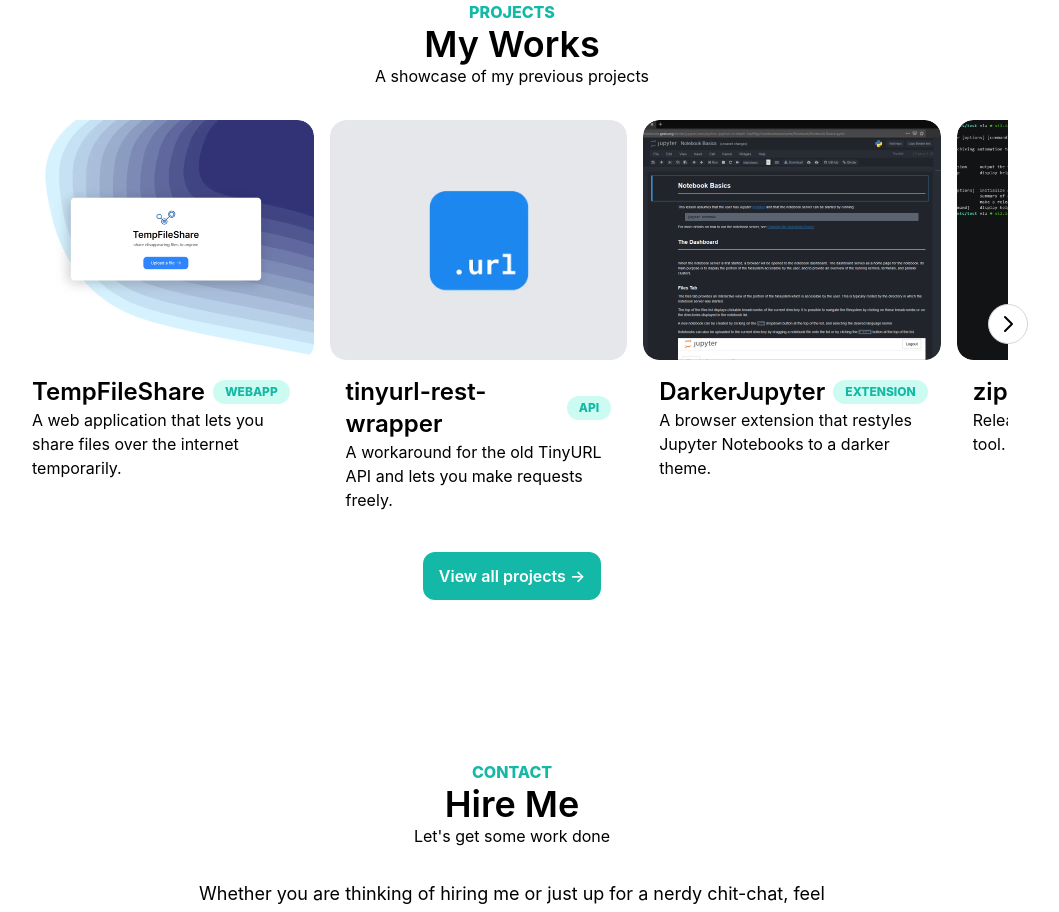
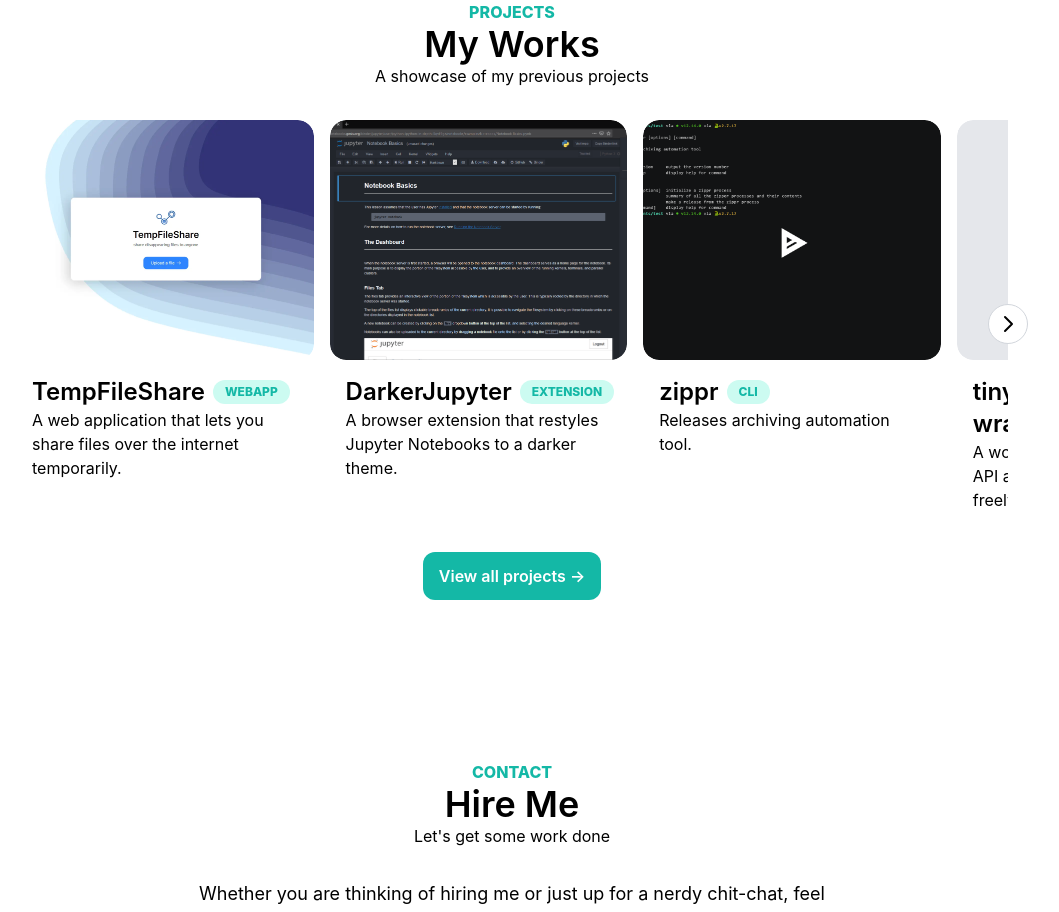
Before and after one commit to iamkentleom/website-v3, a Vue app: page / in a window 1280 px wide. Shown: the part 1220-2132 px from the top of the page, without its empty margins (128-1187 px from the left). Built offline with nearby package versions, Linux system fonts and the light colour scheme; no server answers; a web font is replaced by a local one.

Commit message:
refactor(slider): rearrange project cards

```diff
--- a/src/components/Slider.vue
+++ b/src/components/Slider.vue
@@ -21,13 +21,6 @@
         url="https://temp-file-share.web.app/"
       />
       <ProjectCard
-        banner="tinyurl-rest-wrapper-banner.webp"
-        type="api"
-        title="tinyurl-rest-wrapper"
-        description="A workaround for the old TinyURL API and lets you make requests freely."
-        url="https://tinyurl-rest-wrapper.herokuapp.com/"
-      />
-      <ProjectCard
         banner="DarkerJupyter-banner.webp"
         type="extension"
         title="DarkerJupyter"
@@ -40,6 +33,13 @@
         title="zippr"
         description="Releases archiving automation tool."
         url="https://www.npmjs.com/package/zippr/"
+      />
+      <ProjectCard
+        banner="tinyurl-rest-wrapper-banner.webp"
+        type="api"
+        title="tinyurl-rest-wrapper"
+        description="A workaround for the old TinyURL API and lets you make requests freely."
+        url="https://tinyurl-rest-wrapper.herokuapp.com/"
       />
       <ProjectCard
         banner="lorem-banner.webp"
```
